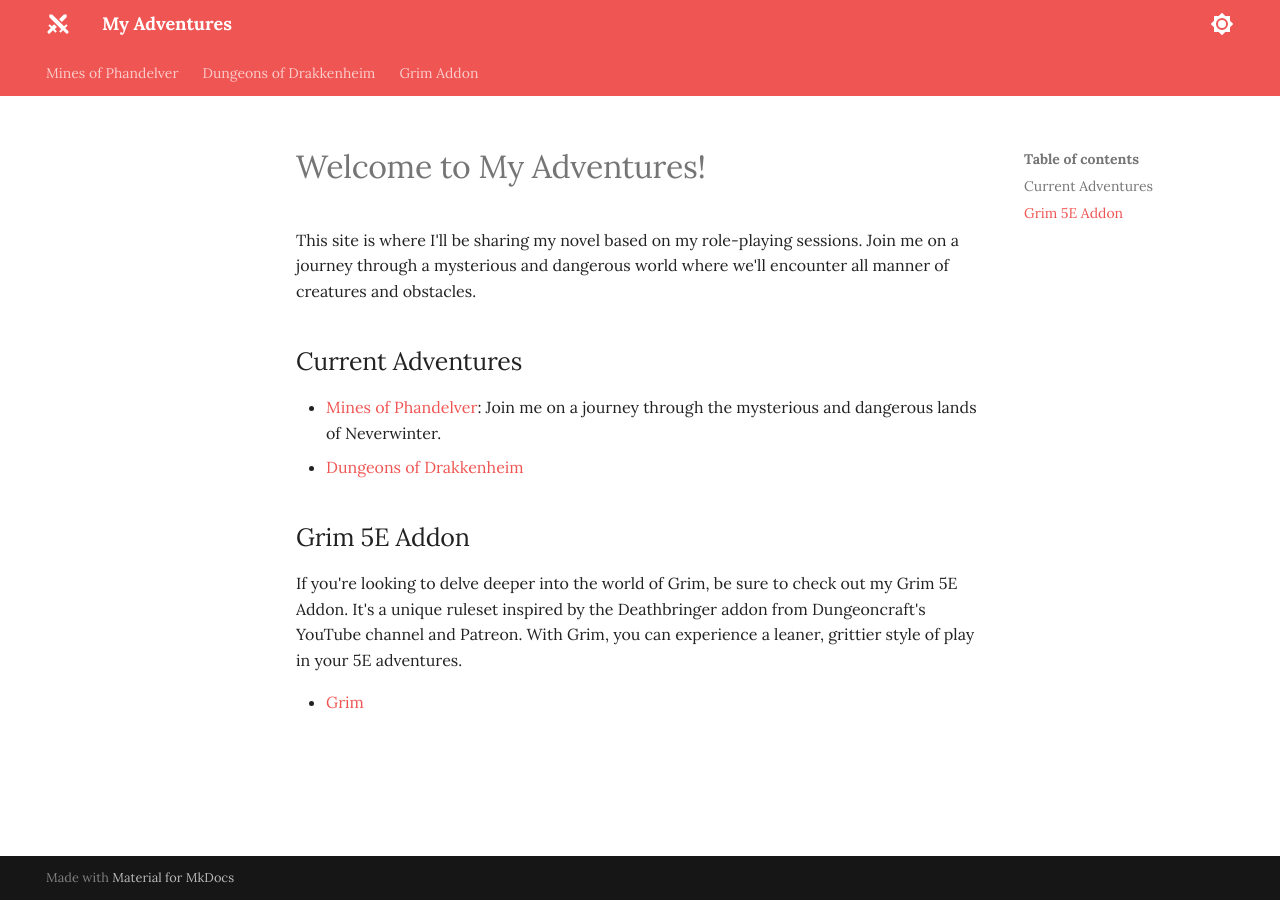
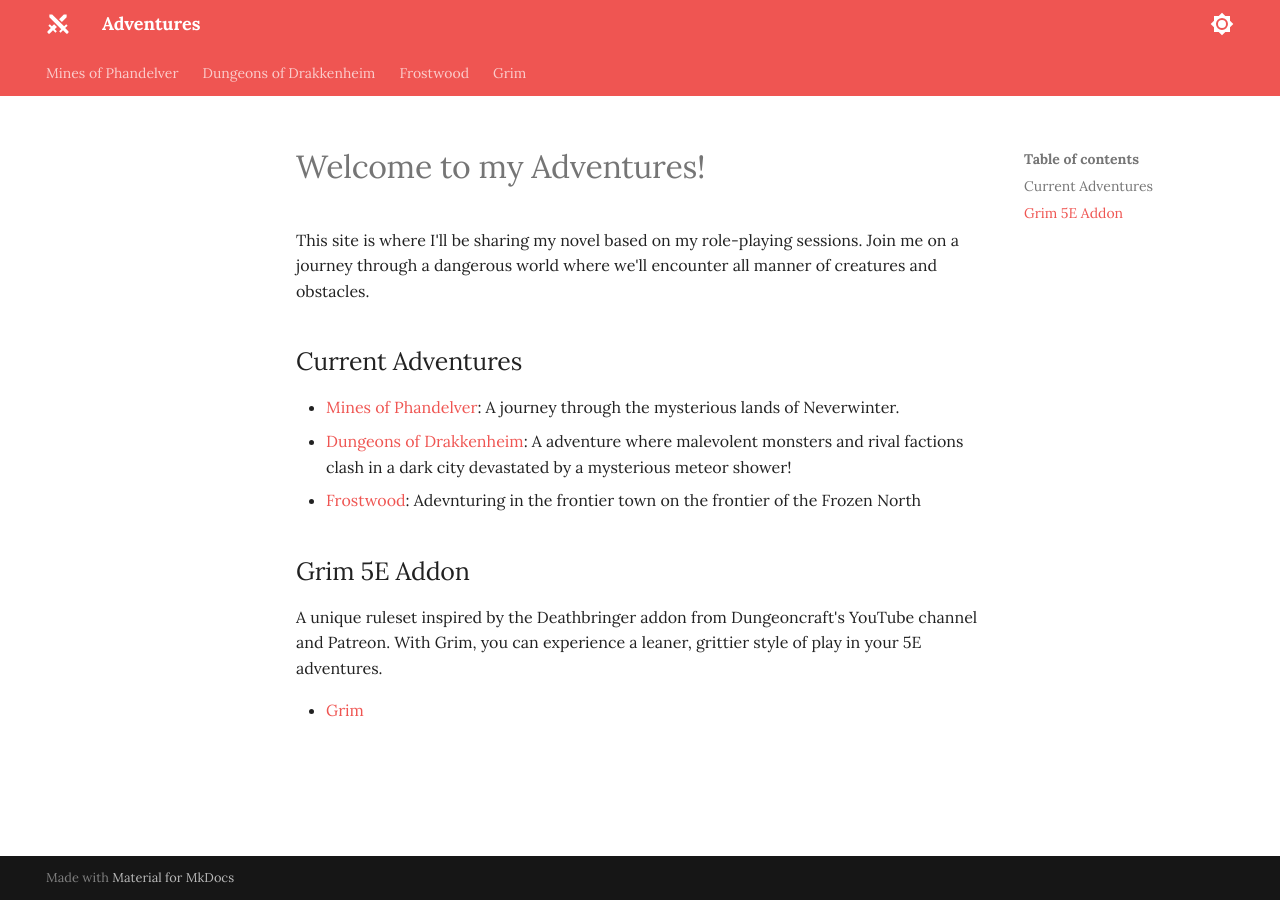
Before and after one commit to jonasmcferreira/adventures, an MkDocs documentation site: the page built from docs/index.md, in a window 1280 px wide. Built offline with MkDocs 1.6.1 and Material for MkDocs 9.7.7, drawn with Linux system fonts in a browser that asks for light colours.

Commit message:
modified docs/drakkenheim/01.md modified docs/index.md modified mkdocs.yml

```diff
--- a/docs/index.md
+++ b/docs/index.md
@@ -1,14 +1,15 @@
-# Welcome to My Adventures!
+# Welcome to my Adventures!
 
-This site is where I'll be sharing my novel based on my role-playing sessions. Join me on a journey through a mysterious and dangerous world where we'll encounter all manner of creatures and obstacles.
+This site is where I'll be sharing my novel based on my role-playing sessions. Join me on a journey through a dangerous world where we'll encounter all manner of creatures and obstacles.
 
 ## Current Adventures
 
-- [Mines of Phandelver](phandelver/00/): Join me on a journey through the mysterious and dangerous lands of Neverwinter.
-- [Dungeons of Drakkenheim](drakkenheim/00/)
+- [Mines of Phandelver](phandelver/00/): A journey through the mysterious lands of Neverwinter.
+- [Dungeons of Drakkenheim](drakkenheim/00/): A adventure where malevolent monsters and rival factions clash in a dark city devastated by a mysterious meteor shower!
+- [Frostwood](frostwood/00/): Adevnturing in the frontier town on the frontier of the Frozen North
 
 ## Grim 5E Addon
 
-If you're looking to delve deeper into the world of Grim, be sure to check out my Grim 5E Addon. It's a unique ruleset inspired by the Deathbringer addon from Dungeoncraft's YouTube channel and Patreon. With Grim, you can experience a leaner, grittier style of play in your 5E adventures.
+A  unique ruleset inspired by the Deathbringer addon from Dungeoncraft's YouTube channel and Patreon. With Grim, you can experience a leaner, grittier style of play in your 5E adventures.
 
 - [Grim](grim/grim.md)
--- a/mkdocs.yml
+++ b/mkdocs.yml
@@ -1,4 +1,4 @@
-site_name: My Adventures
+site_name: Adventures
 site_url: https://jonasmcferreira.github.io/adventures/
 
 nav:
@@ -16,7 +16,10 @@ nav:
   - Dungeons of Drakkenheim:
     - Characters: drakkenheim/characters.md
     - Day 0: drakkenheim/00.md
-  - Grim Addon:
+    - Day 1: drakkenheim/01.md
+  - Frostwood:
+    - Characters: frostwood/characters.md
+  - Grim:
     - Grim: grim/grim.md
 
 theme:
```
Also changed, not shown: docs/drakkenheim/01.md (+1 -3 lines).
